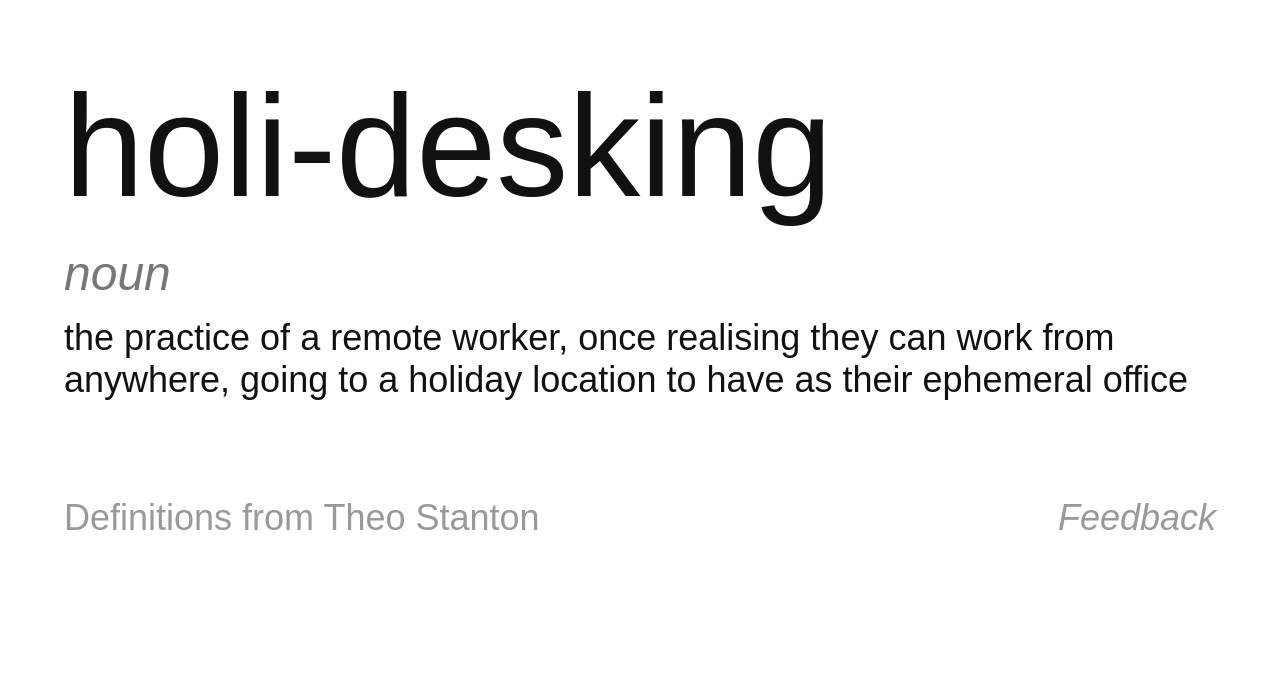
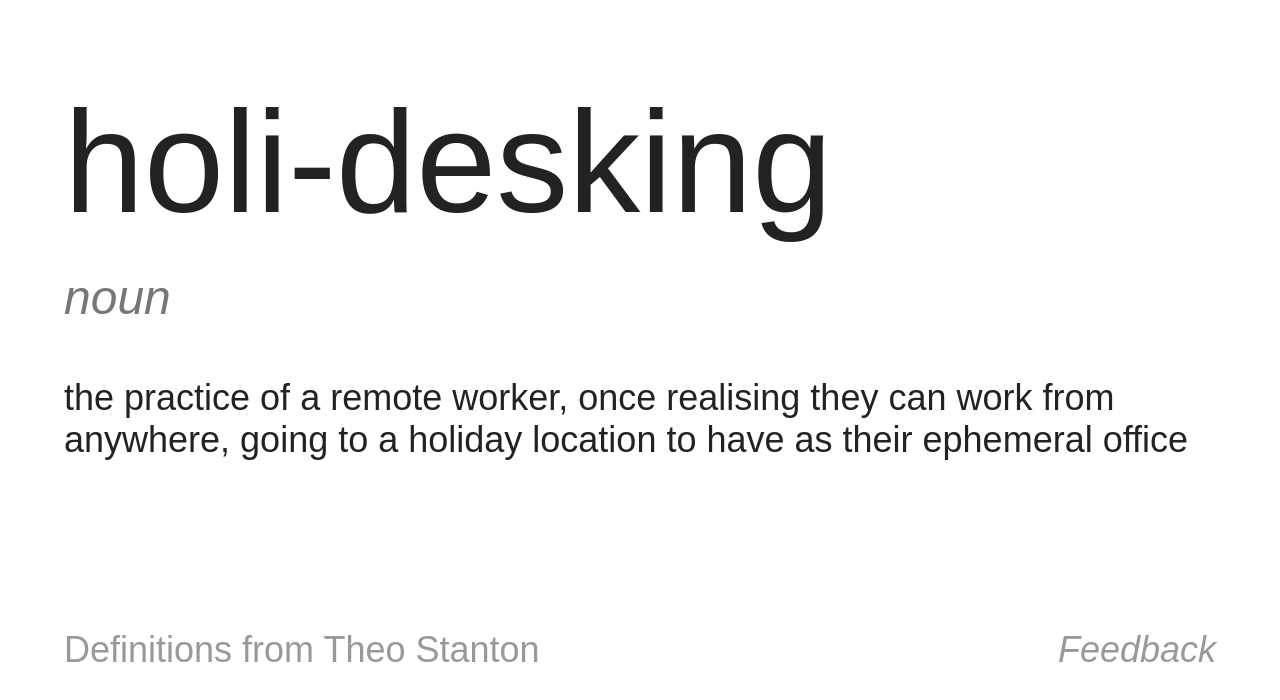
Before and after one commit to theostanton/holidesking, a Next.js app: page / in a window 1280 px wide. Shown: the top 700 px of the page. Built offline with nearby package versions, Linux system fonts and the light colour scheme.

Commit message:
Add favicon

```diff
--- a/pages/_app.tsx
+++ b/pages/_app.tsx
@@ -32,6 +32,8 @@ export default function App({Component, pageProps}) {
                 <meta name="twitter:description" content={DESCRIPTION}/>
                 <meta name="twitter:site" content={site}/>
                 <meta name="twitter:creator" content="Theo Stanton"/>
+                <link rel="icon" type="image/png" sizes="32x32" href="../static/favicon-32x32.png"/>
+                <link rel="icon" type="image/png" sizes="16x16" href="../static/favicon-16x16.png"/>
             </Head>
             <GlobalStyle/>
             <Component {...pageProps} />
--- a/pages/index.tsx
+++ b/pages/index.tsx
@@ -1,5 +1,9 @@
 import React, {CSSProperties} from "react";
 import styled from 'styled-components'
+import {Property} from "csstype";
+
+const black: string = '#000000dd'
+const grey: string = '#00000088'
 
 
 const Container = styled.div`
@@ -7,22 +11,28 @@ const Container = styled.div`
   flex-direction: column;
 `
 
-const Title = styled.div`
+const Title = styled.h1`
   flex: 0;
+  margin: 16px 0 8px;
+  font-weight: lighter;
   font-size: 144px;
+  color: ${black}
 `
-const Subtitle = styled.div`
+const Subtitle = styled.h2`
   flex: 0;
+  margin: 0;
+  font-weight: normal;
   font-size: 48px;
   font-style: italic;
   padding-top: 16px;
-  color: #00000088;
+  color: ${grey};
 `
 
-const Definition = styled.div`
+const Definition = styled.p`
   font-size: 36px;
   padding: 16px 0 64px;
-  flex: 1
+  flex: 1;
+  color: ${black}
 `
 
 const Footer = styled.div`
@@ -32,17 +42,21 @@ const Footer = styled.div`
   padding-top: 32px;
 `
 
-const Left = styled.div`
+const Left = styled.h3`
+  font-weight: normal;
   font-size: 36px;
   text-decoration: none;
   flex: 1;
+  color: ${grey};
 `
 
-const Right = styled.div`
+const Right = styled.h3`
+  font-weight: normal;
   font-size: 36px;
   font-style: italic;
   text-align: right;
   flex: 1;
+  color: ${grey};
 `
 
 const linkStyle: CSSProperties = {
```
Also changed, not shown: static/favicon-16x16.png (added), static/favicon-32x32.png (added).
